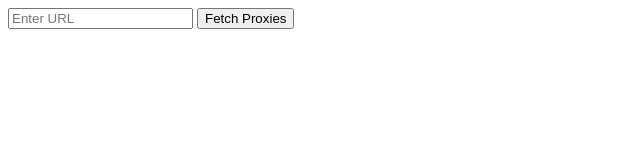
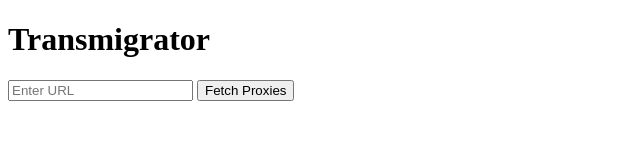
Before and after one commit to transmigrator/transmigrator, a browser extension: page v1/static/index.html in a window 1280 px wide. Shown: the whole page, without its empty margins (0-640 px from the left). Drawn offline with Linux system fonts and the light colour scheme.

Commit message:
index.html

```diff
--- a/v1/static/index.html
+++ b/v1/static/index.html
@@ -6,7 +6,8 @@
     <title>Transmigrator</title>
 </head>
 <body>
-    <input type="text" id="url-input" placeholder="Enter URL">
+    <h1>Transmigrator</h1>
+    <input type="text" id="url" placeholder="Enter URL">
     <button onclick="fetchProxies()">Fetch Proxies</button>
     <script src="index.js"></script>
 </body>
```
